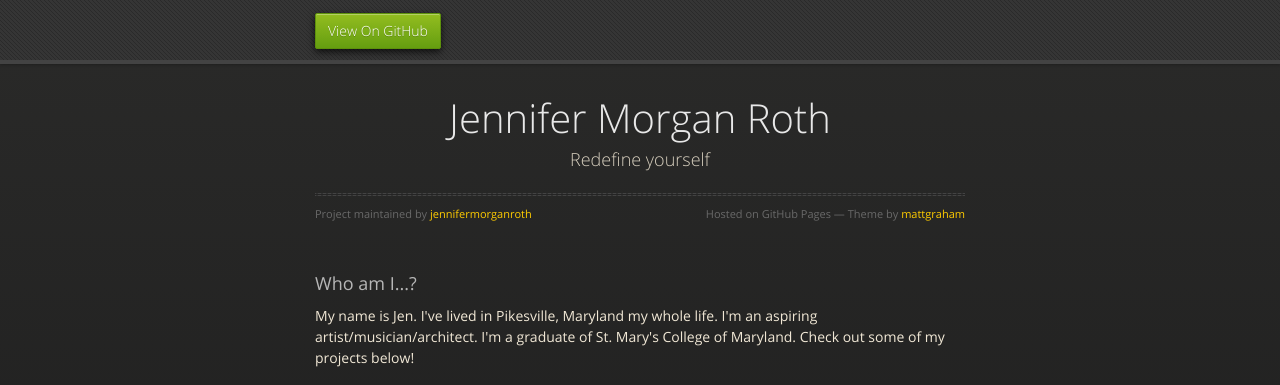
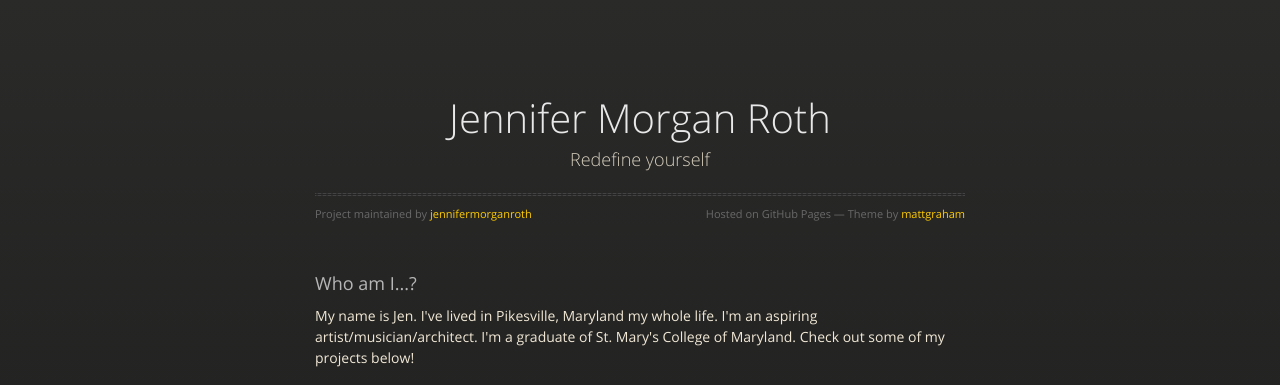
Before and after one commit to jennifermorganroth/jennifermorganroth.github.io, a plain HTML site: page index.html in a window 1280 px wide. Shown: the top 385 px of the page. Drawn offline with nearby package versions, Linux system fonts and the light colour scheme.

Commit message:
Update index.html

```diff
--- a/index.html
+++ b/index.html
@@ -18,12 +18,6 @@
 
   </head>
   <body>
-      <div id="header">
-        <nav>
-          <li class="fork"><a href="https://github.com/jennifermorganroth">View On GitHub</a></li>
-        </nav>
-      </div><!-- end header -->
-
     <div class="wrapper">
 
       <section>
```
